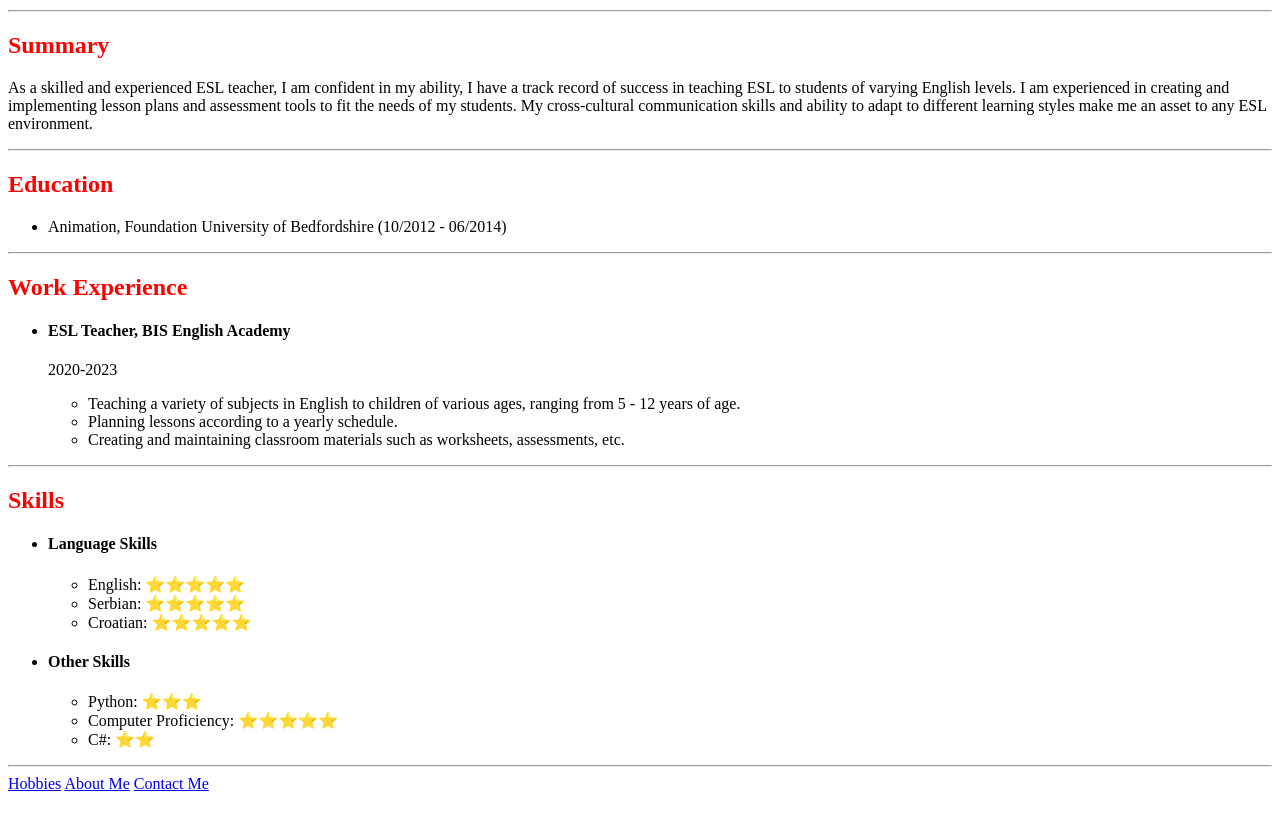
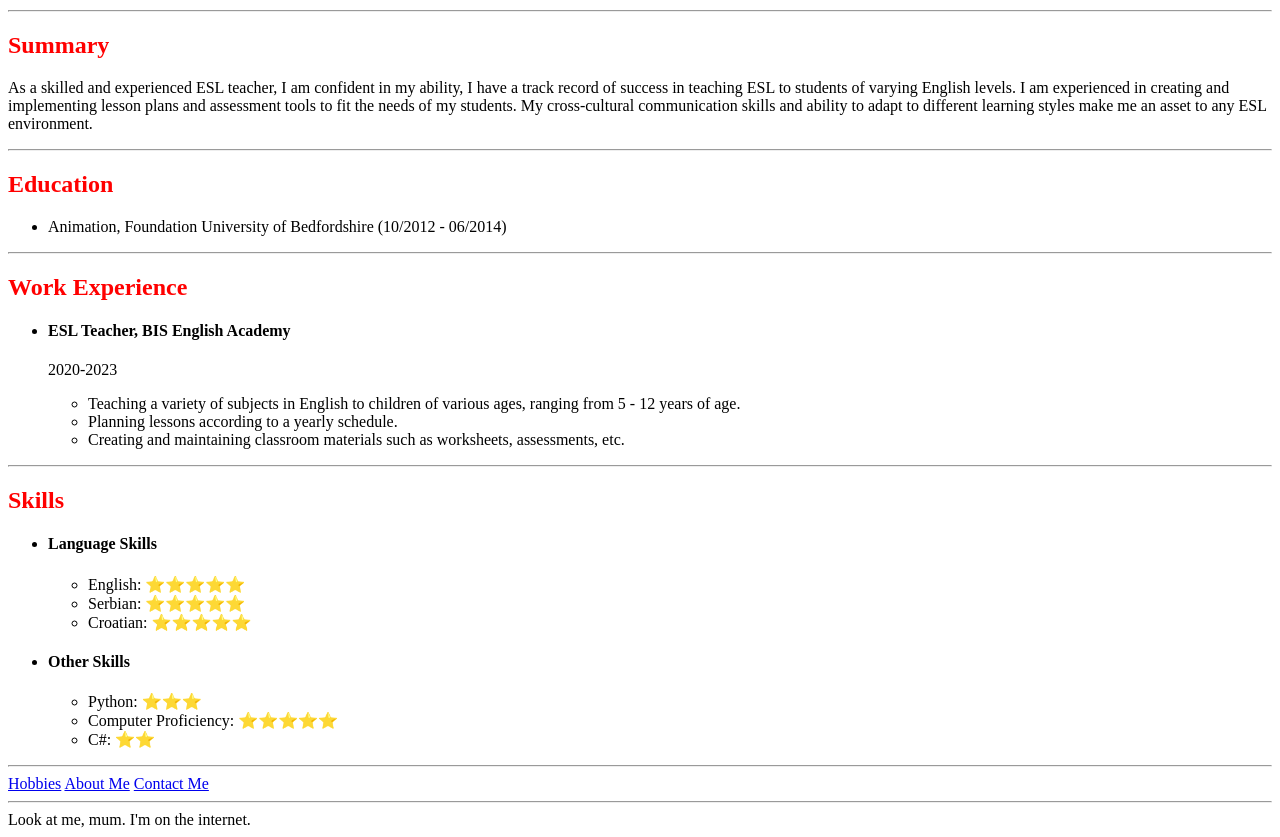
Before and after one commit to D-PXR/Res, a plain HTML site: page index.html in a window 1280 px wide. Shown: the part 109-946 px from the top of the page. Before the commit the page ends 910 px from the top, so only its background shows below. Drawn offline with Linux system fonts and the light colour scheme.

Commit message:
Add files via upload

```diff
--- a/index.html
+++ b/index.html
@@ -49,5 +49,7 @@
     </ul>
     <hr/>
      <a href="./public/hobbies.html">Hobbies</a> <a href="./public/about.html">About Me</a> <a href="./public/contact.html">Contact Me</a>
+    <hr/>
+    <footer>Look at me, mum. I'm on the internet.</footer>
 </body>
 </html>
```
Also changed, not shown: public/about.html (+2 -1 lines), public/contact.html (+2 -1 lines), public/hobbies.html (+2 -1 lines).
